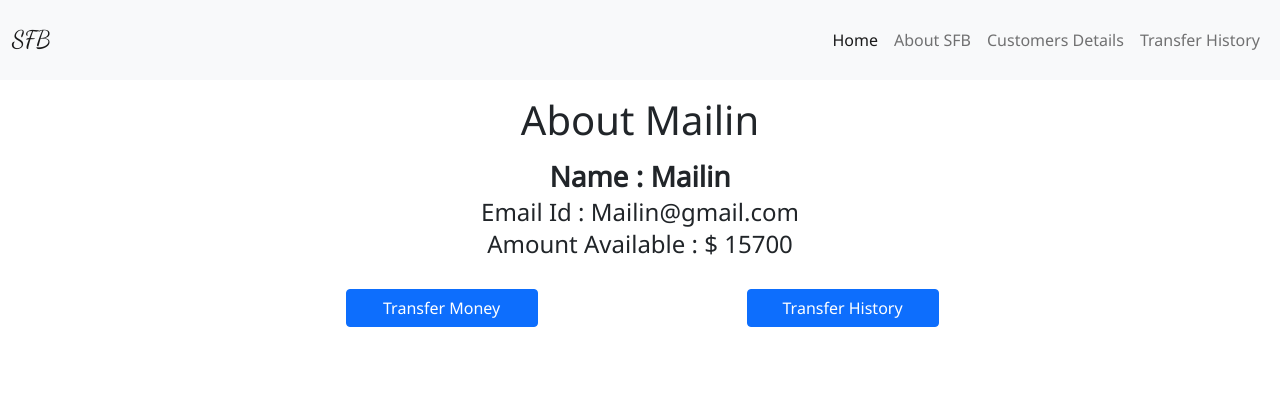
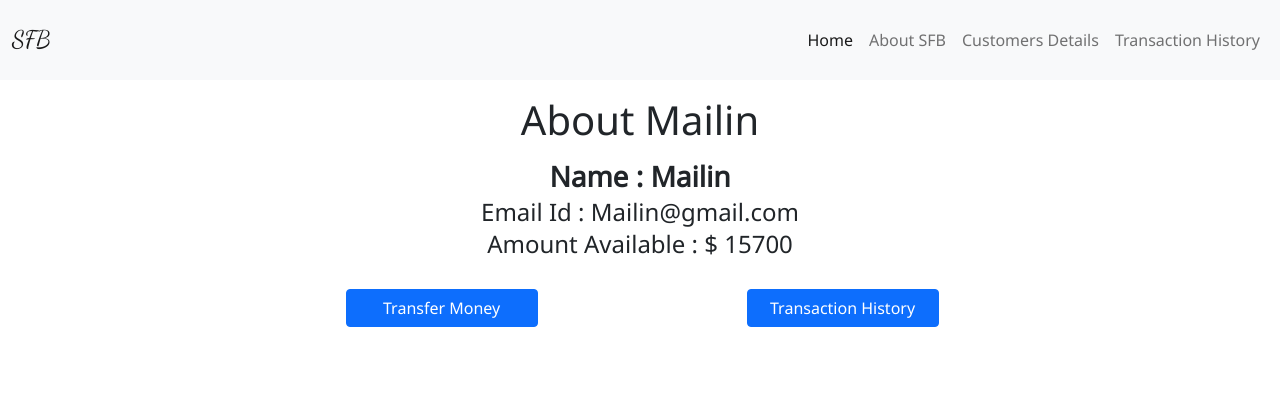
Before and after one commit to AakashGarg54/Basic_Banking_System, a Flask app: a page that uses templates/index.html in a window 1280 px wide. Shown: the top 407 px of the page. Run offline with Flask 2, Linux system fonts and the light colour scheme; data comes from the database, SQL or seed files in the repository.

```diff
--- a/templates/customer.html
+++ b/templates/customer.html
@@ -44,6 +44,6 @@
         </div>
     </div>
 </div>
-<a href="/transfer/{{cst.name}}"><button type="button" class="btn-2 btn btn-primary">Transfer History </button>
+<a href="/transfer/{{cst.name}}"><button type="button" class="btn-2 btn btn-primary">Transaction History </button>
 </a>
 {% endblock body %}
--- a/templates/homepage.html
+++ b/templates/homepage.html
@@ -6,7 +6,7 @@
 <img class="text-center shadow-lg p-0 mb-3 bg-body rounded" src="\static\bank1.jpg" alt="Bank_pic">
 <a href="/customers"><button type="button" class="btn-1 btn btn-primary">Customer Details </button>
 </a>
-<a href="/transfer"><button type="button" class="btn-2 btn btn-primary">Transfer Details </button>
+<a href="/transfer"><button type="button" class="btn-2 btn btn-primary">Transaction Details </button>
 </a>
 
 
--- a/templates/index.html
+++ b/templates/index.html
@@ -44,7 +44,7 @@
                             <a class="nav-link" aria-current="page" href="/customers">Customers Details</a>
                         </li>
                         <li class="nav-item">
-                            <a class="nav-link" aria-current="page" href="/transfer">Transfer History</a>
+                            <a class="nav-link" aria-current="page" href="/transfer">Transaction History</a>
                         </li>
                 </div>
             </div>
```
